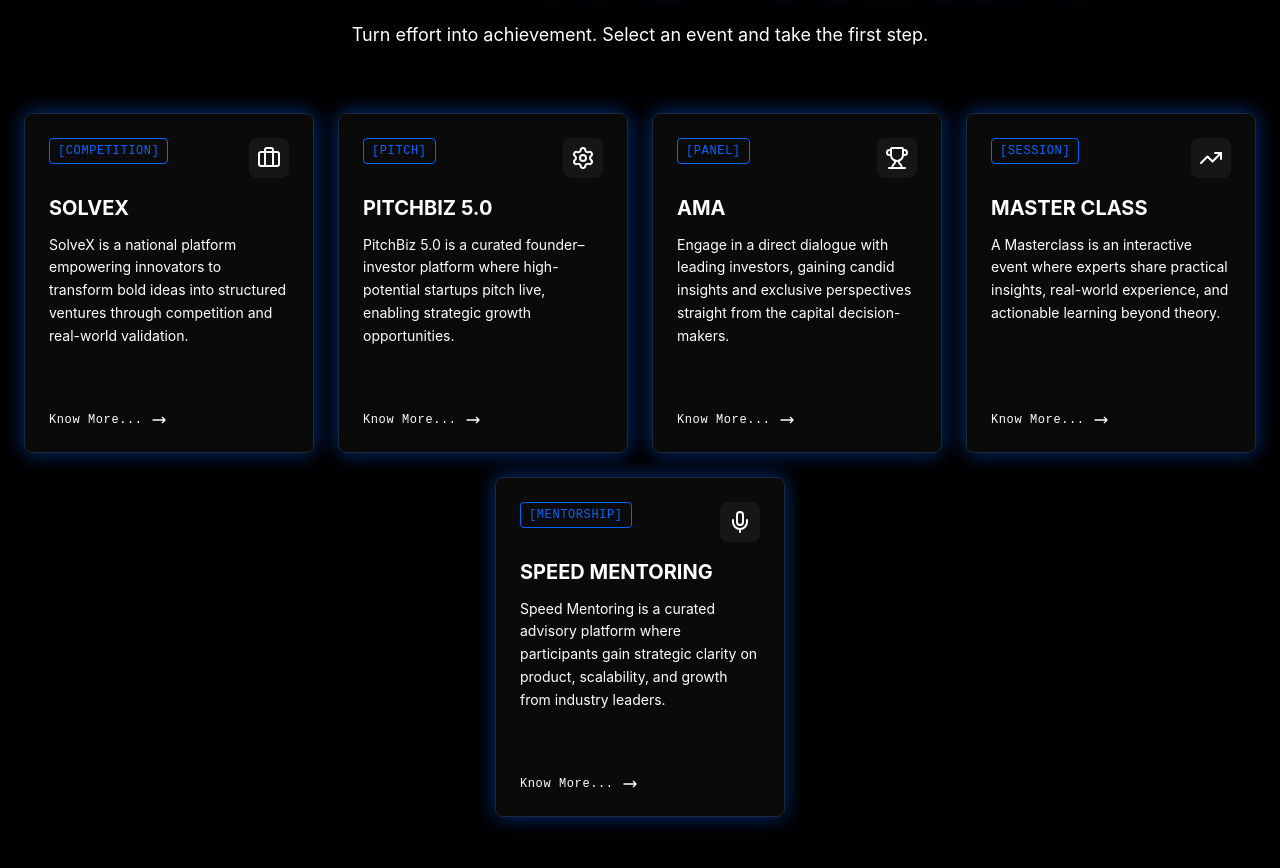
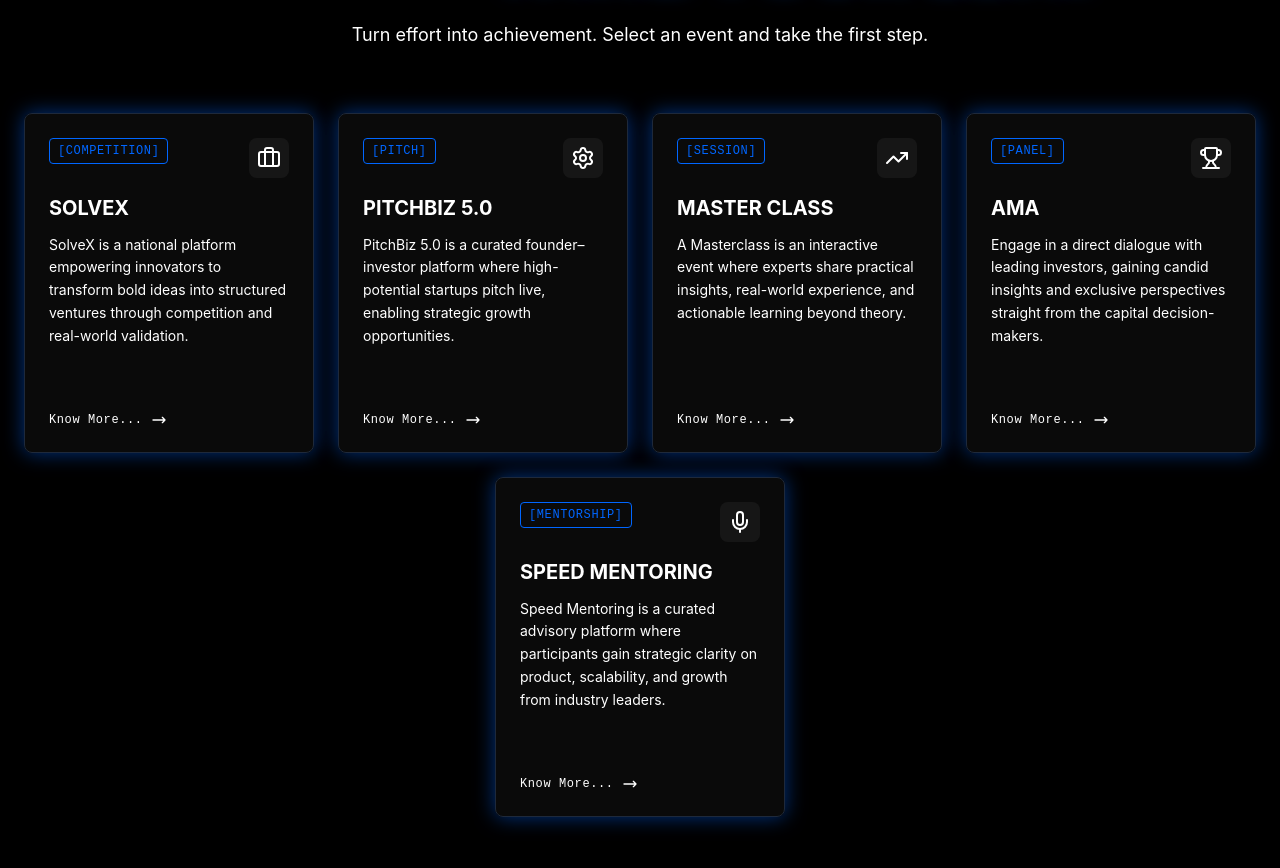
Before and after one commit to Ansh-mick27/AIIHFound_E_summit, a Next.js app: page / in a window 1280 px wide. Shown: the part 2360-3228 px from the top of the page. Built offline with nearby package versions, Linux system fonts and the light colour scheme.

Commit message:
Move Master Class card next to Speed Mentoring in Events

```diff
--- a/src/components/EventsGrid.tsx
+++ b/src/components/EventsGrid.tsx
@@ -29,18 +29,18 @@ export default function EventsGrid() {
             icon: Settings
         },
         {
+            slug: "masterclass",
+            category: "SESSION", // Renamed from SIMULATION
+            title: "MASTER CLASS",
+            description: "A Masterclass is an interactive event where experts share practical insights, real-world experience, and actionable learning beyond theory.",
+            icon: TrendingUp
+        },
+        {
             slug: "ama",
             category: "PANEL", // Renamed from STRATEGY
             title: "AMA",
             description: "Engage in a direct dialogue with leading investors, gaining candid insights and exclusive perspectives straight from the capital decision-makers.",
             icon: Trophy
-        },
-        {
-            slug: "masterclass",
-            category: "SESSION", // Renamed from SIMULATION
-            title: "MASTER CLASS",
-            description: "A Masterclass is an interactive event where experts share practical insights, real-world experience, and actionable learning beyond theory.",
-            icon: TrendingUp
         },
         {
             slug: "speed-mentoring",
```
